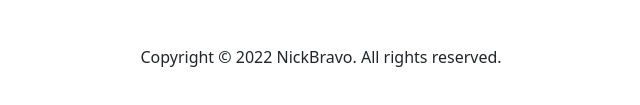
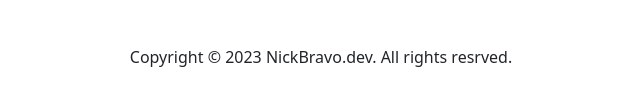
Before and after one commit to nickbravodev/nickbravodev, a website: page index.html in a window 1280 px wide. Shown: the part 4111-4216 px from the top of the page, 319-959 px from the left. Drawn offline with nearby package versions, Linux system fonts and the light colour scheme; files whose address does not match are found by name; a web font is replaced by a local one.

Commit message:
updated copyright

```diff
--- a/index.html
+++ b/index.html
@@ -481,7 +481,7 @@
       <footer class="px-3 py-5">
         <div class="container">
           <!-- Copyright -->
-          <p class="text-center copyright mb-4">Copyright © 2022 NickBravo. All rights reserved.</p>
+          <p class="text-center copyright mb-4">Copyright &copy; <span id="copyright"></span> NickBravo.dev. All rights resrved.</p>
           <!-- Social links -->
           <div class="d-flex justify-content-center">
             <!-- Github -->
@@ -675,6 +675,11 @@
         </div>
       </div>
     </main>
+    <script>
+      document.querySelector('#copyright').textContent = new Date()
+        .getFullYear()
+        .toString();
+    </script>
   </body>
 
 </html>
```
Also changed, not shown: build/index.html.
